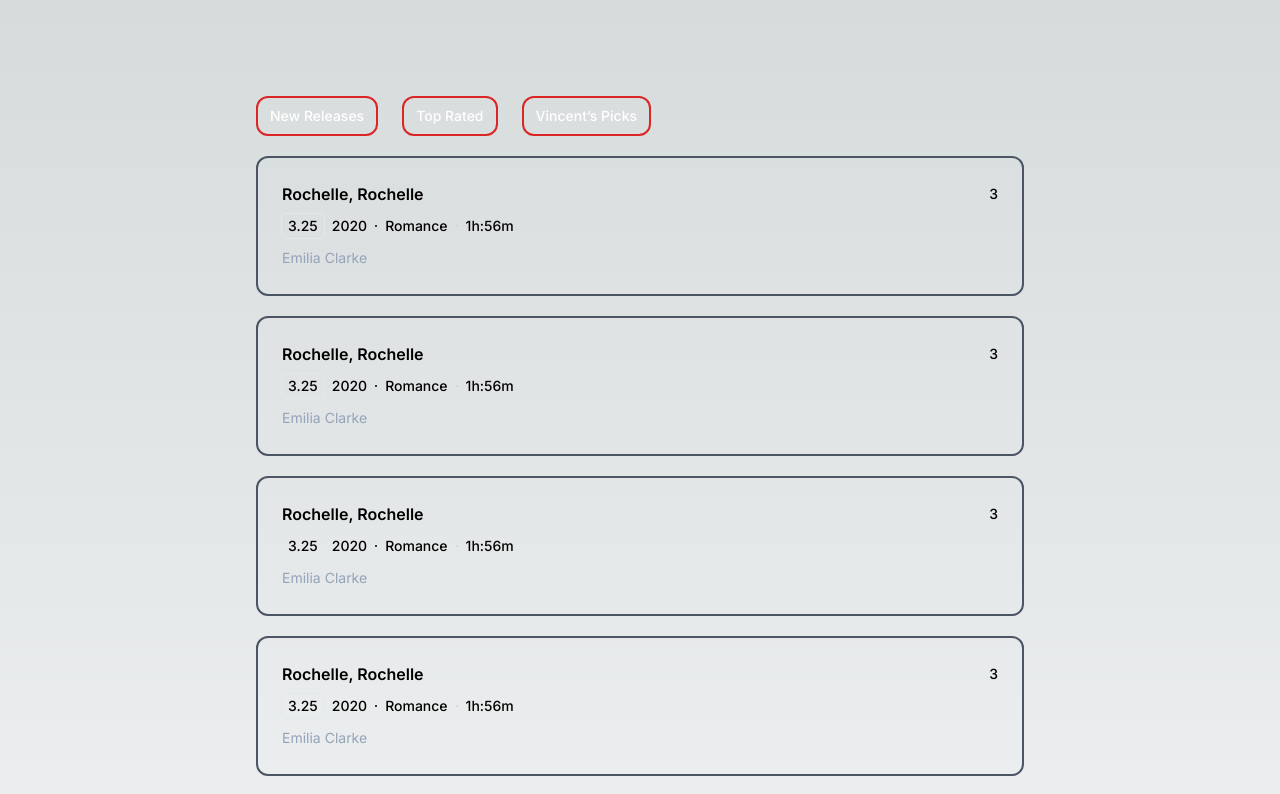
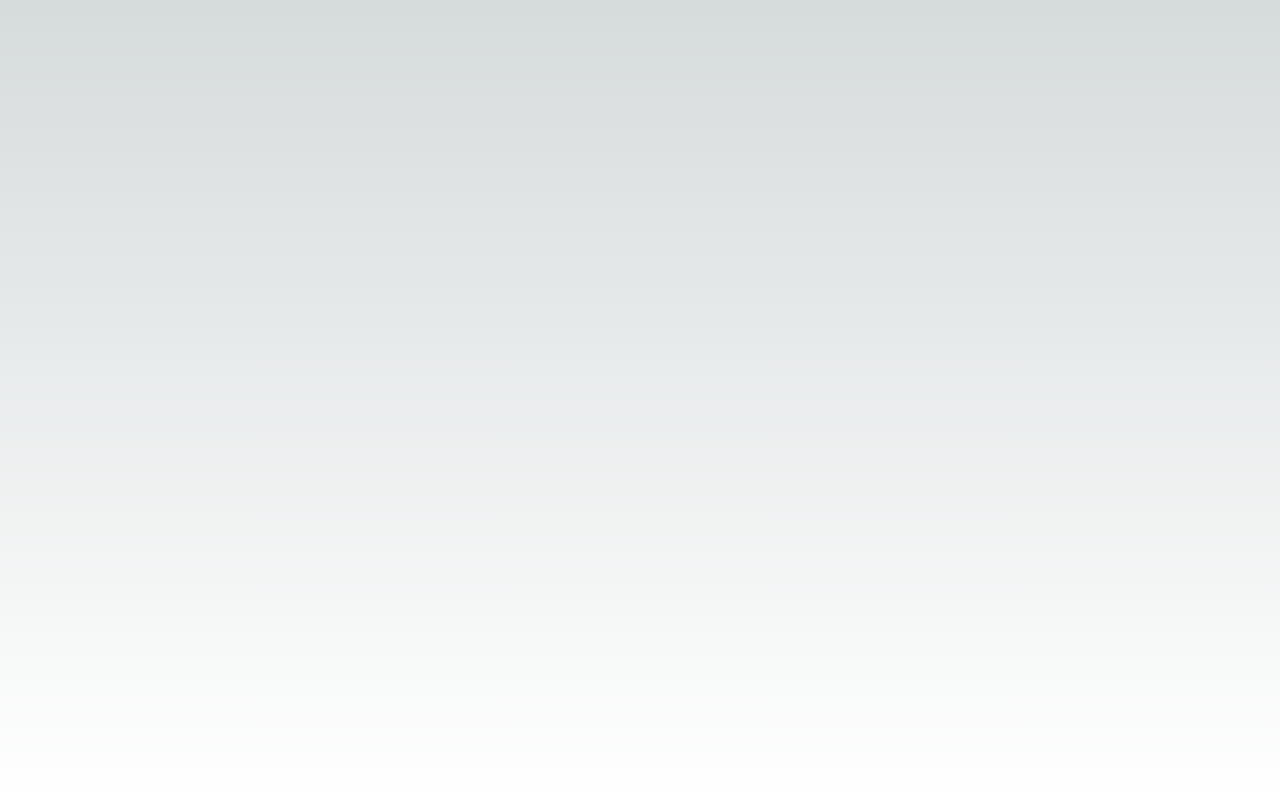
Before and after one commit to sipitalie/profile, a Next.js app: page /posts in a window 1280 px wide. Shown: the top 794 px of the page. Built offline with nearby package versions, Linux system fonts and the light colour scheme.

Commit message:
update u

```diff
--- a/src/app/posts/page.tsx
+++ b/src/app/posts/page.tsx
@@ -3,93 +3,13 @@ import Movies from "../components";
 
 
 export default async function PostsPage(){
-    const data =[
-        {
-            id:"ooie2212",
-            name:"Rochelle, Rochelle",
-            rating:3.25,
-            starRating:3,
 
-            year:2020,
-            genre:"Romance",
-            runtime:"1h:56m",
-            cast:"Emilia Clarke"},
-            {
-                id:"ooie2212",
-                name:"Rochelle, Rochelle",
-                rating:3.25,
-                starRating:3,
 
-                year:2020,
-                genre:"Romance",
-                runtime:"1h:56m",
-                cast:"Emilia Clarke"},
-                {
-                    id:"ooie2212",
-                    name:"Rochelle, Rochelle",
-                    rating:3.25,
-                    starRating:3,
-
-                    year:2020,
-                    genre:"Romance",
-                    runtime:"1h:56m",
-                    cast:"Emilia Clarke"},
-                    {
-                        id:"ooie2212",
-                        name:"Rochelle, Rochelle",
-                        rating:3.25,
-                        starRating:3,
-
-                        year:2020,
-                        genre:"Romance",
-                        runtime:"1h:56m",
-                        cast:"Emilia Clarke"},
-                        {
-                            id:"ooie2212",
-                            name:"Rochelle, Rochelle",
-                            rating:3.25,
-                            starRating:3,
-
-                            year:2020,
-                            genre:"Romance",
-                            runtime:"1h:56m",
-                            cast:"Emilia Clarke"},
-                            {
-        id:"ooie2212",
-        name:"Rochelle, Rochelle",
-        rating:3.25,
-        starRating:3,
-
-        year:2020,
-        genre:"Romance",
-        runtime:"1h:56m",
-        cast:"Emilia Clarke"},
-        {
-            id:"ooie2212",
-            name:"Rochelle, Rochelle",
-            rating:3.25,
-            starRating:3,
-
-            year:2020,
-            genre:"Romance",
-            runtime:"1h:56m",
-            cast:"Emilia Clarke"},
-            {
-                id:"ooie2212",
-                name:"Rochelle, Rochelle",
-                rating:3.25,
-                starRating:3,
-
-                year:2020,
-                genre:"Romance",
-                runtime:"1h:56m",
-                cast:"Emilia Clarke"}
-            ]
 
 
     return(
         <div className="flex min-h-screen flex-col items-center justify-between p-24">
-            <Projects repos={data}/>
+
         </div>
     )
 
```
